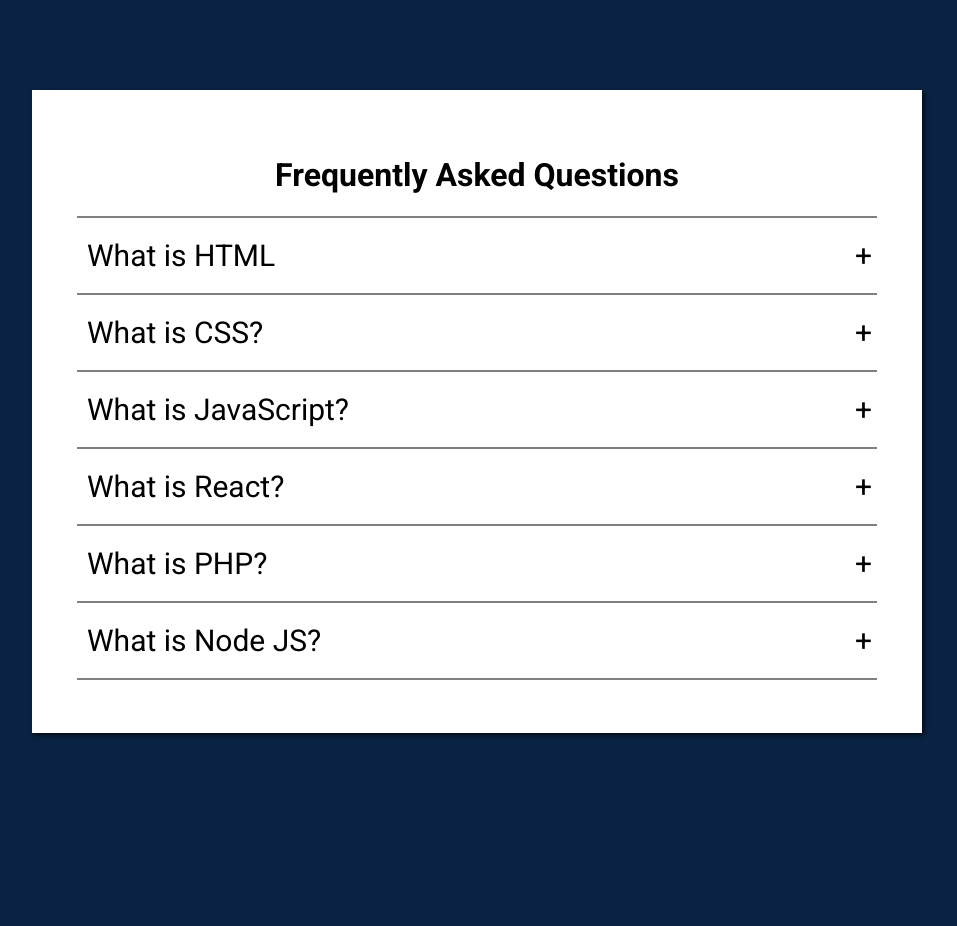
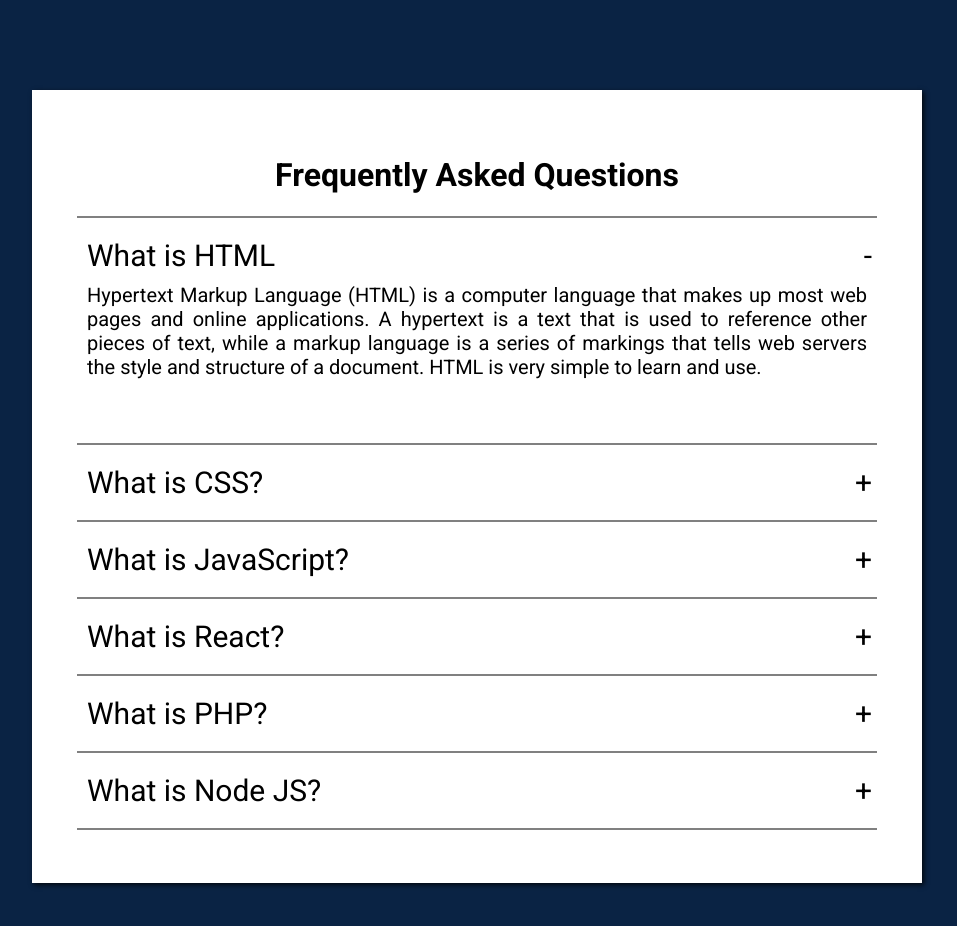
Before and after one commit to Masterpluis/accordion-menu, a plain HTML site: page index.html in a window 1280 px wide. Both pictures are taken after a click on the element "What is HTML". Shown: the whole page, without its empty margins (163-1120 px from the left). Before the commit the page ends 823 px from the top, so only its background shows below. Drawn offline with Linux system fonts and the light colour scheme.

Commit message:
added active class css and toggle function in js

```diff
--- a/css/style.css
+++ b/css/style.css
@@ -72,3 +72,16 @@ h1 {
   margin-left: 0;
   border: 1px solid grey;
 }
+
+/* Unhides the content part when active. Sets the height */
+
+.accordion .container.active .content {
+	height: 150px;
+  }
+
+  /* Changes from plus sign to negative sign once active */
+
+  .accordion .container.active .label::before {
+	content: '-';
+	font-size: 30px;
+  }
--- a/js/script.js
+++ b/js/script.js
@@ -0,0 +1,5 @@
+const accordion = Array.from(document.getElementsByClassName('container'));
+
+accordion.forEach(element => {
+	element.addEventListener('click', () => element.classList.toggle('active'))
+});
```
